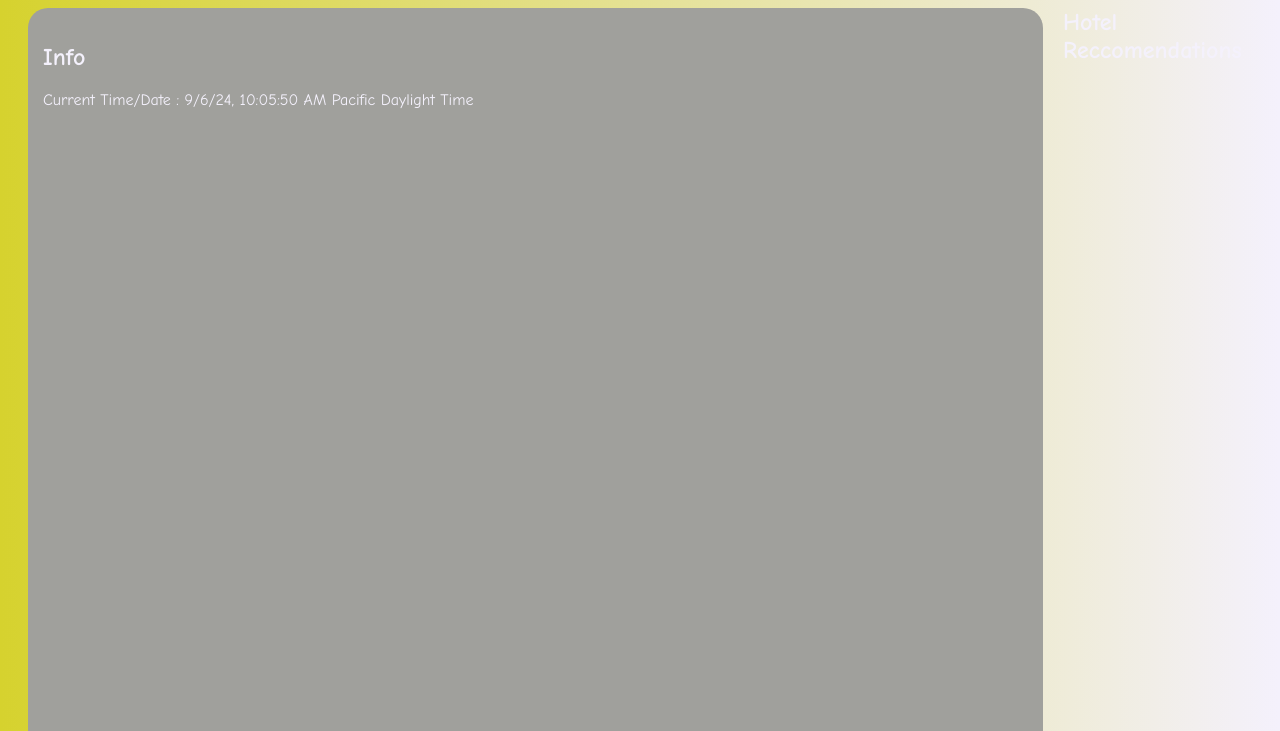
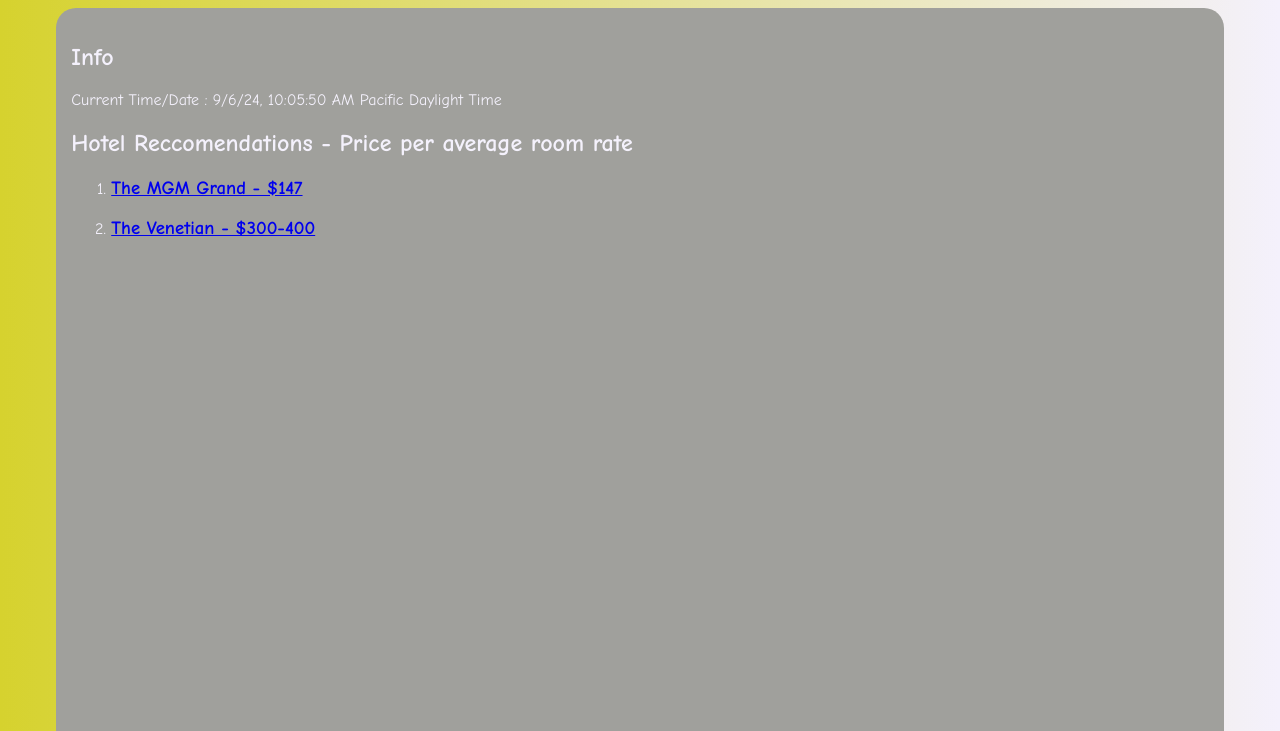
Before and after one commit to KTProg-2025-Seniors/web-development-code-review-BryanMcLean12, a plain HTML site: page vegas.html in a window 1280 px wide. Shown: the part 69-800 px from the top of the page. Drawn offline with Linux system fonts and the light colour scheme.

Commit message:
some htoel recc

```diff
--- a/vegas.html
+++ b/vegas.html
@@ -19,9 +19,16 @@
                         <h2>Info</h2>
                         <div id="vegas-time">hello</div>
 
+
+                        <h2>Hotel Reccomendations - Price per average room rate</h2>
+                        <ol class="hotelList">
+                            <li><a href="https://mgmgrand.mgmresorts.com/en.html"><h3>The MGM Grand - $147</h3></a></li>
+                            <li><a href="https://www.venetianlasvegas.com/"><h3>The Venetian - $300-400</h3></a></li>
+                        </ol>
+
                     </div>
 
-                    <h2>Hotel Reccomendations</h2>
+
 
 
                     <div class="PhotoGallery-vegas">
```
Also changed, not shown: detroit.html (+5 -2 lines), penn.html (+2 -1 lines).
